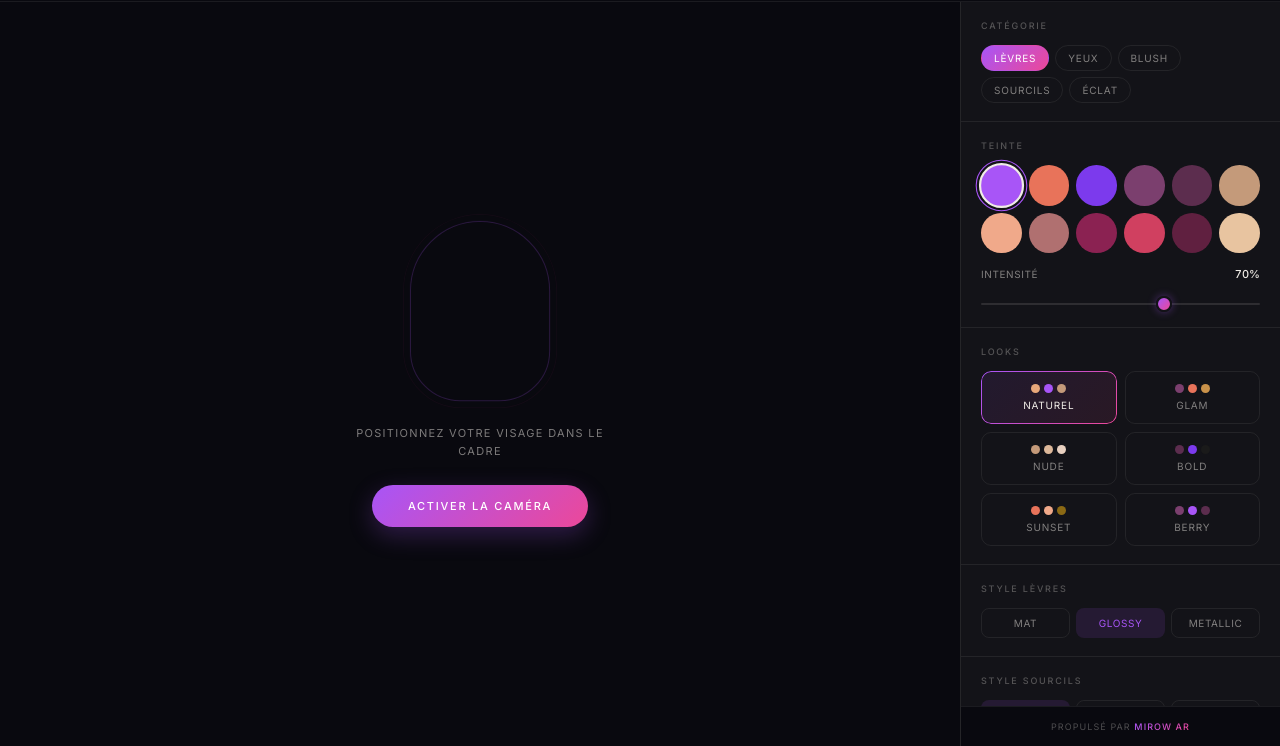
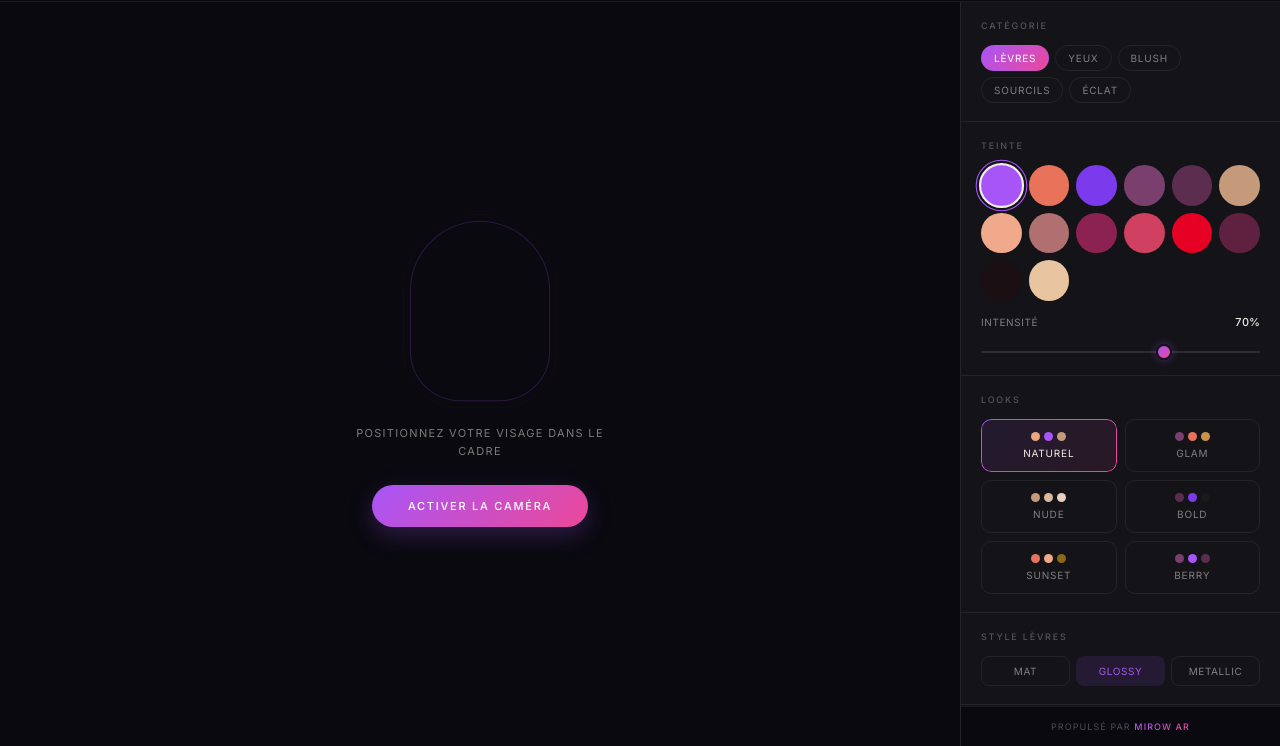
Before and after one commit to Samw31/Mirow-demo, a plain HTML site: page index.html in a window 1280 px wide. Shown: the part 64-810 px from the top of the page. Drawn offline with Linux system fonts and the light colour scheme.

Commit message:
v2.6.1 - ajout teintes Rouge Vif et Noir

```diff
--- a/index.html
+++ b/index.html
@@ -886,7 +886,9 @@ const PALETTES = {
     { c:'#B07070', n:'Terracotta',    p:'Terracotta Matte',  b:'Fenty Beauty',       pr:'22,00 €' },
     { c:'#8B2252', n:'Cerise',        p:'Cherry Bomb',       b:'Bobbi Brown',        pr:'31,00 €' },
     { c:'#D04060', n:'Rouge',         p:'Russian Red',       b:'MAC',                pr:'24,00 €' },
+    { c:'#E60023', n:'Rouge Vif',     p:'Ruby Woo',          b:'MAC',                pr:'24,00 €' },
     { c:'#602040', n:'Bordeaux',      p:'Dark Side',         b:'Chanel',             pr:'42,00 €' },
+    { c:'#1A0F12', n:'Noir',          p:'Black Honey',       b:'Pat McGrath',        pr:'42,00 €' },
     { c:'#E8C4A0', n:'Café au Lait',  p:'Café au Lait',      b:'Huda Beauty',        pr:'18,00 €' },
   ],
   eyes: [
```
